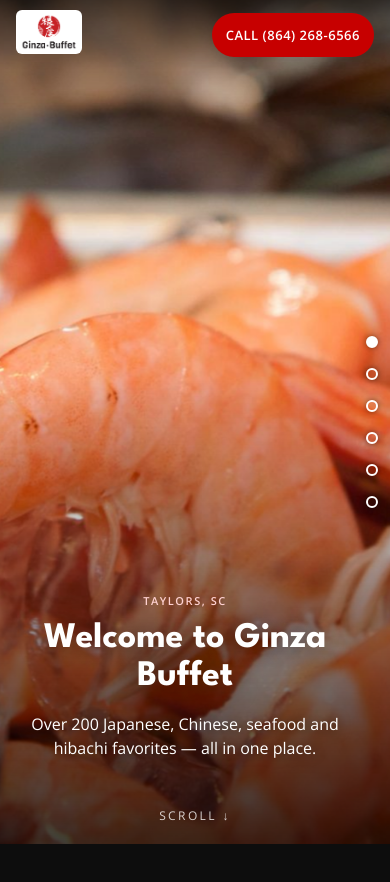
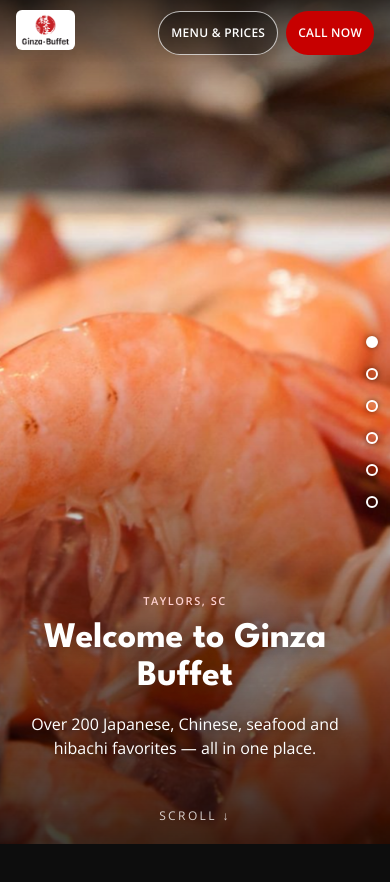
Before and after one commit to acedragon911/ginza-buffet-taylors, a plain HTML site: page scroll.html in a window 390 px wide. Shown: the top 882 px of the page. Drawn offline with nearby package versions, Linux system fonts and the light colour scheme.

Commit message:
Show Menu & Prices next to Call on mobile
Co-Authored-By: Claude Opus 5.5 <noreply@anthropic.com>

```diff
--- a/scroll.html
+++ b/scroll.html
@@ -26,7 +26,14 @@ header nav{display:flex;gap:10px;align-items:center}
 .pill.ghost{border:1px solid rgba(255,255,255,.7);background:rgba(0,0,0,.35);color:#fff}
 .pill.solid{background:var(--red)}
 .pill.solid:hover{background:var(--red-hover)}
-@media (max-width:520px){header .pill.ghost{display:none}}
+.short{display:none}
+@media (max-width:520px){
+  header{gap:8px}
+  header nav{gap:8px}
+  header .pill{padding:0 12px;font-size:12px;letter-spacing:.02em;white-space:nowrap}
+  header .long{display:none}
+  header .short{display:inline}
+}
 
 /* scroll story */
 .story{position:relative}
@@ -59,7 +66,7 @@ video.layer{display:none}
   .dots button{width:36px;height:32px}
   .caption{padding:0 40px 0 20px;bottom:calc(10vh + env(safe-area-inset-bottom))}
   .caption .kicker{font-size:11px;letter-spacing:.14em}
-  header img{height:44px}
+  header img{height:40px}
   .pill{min-height:44px;padding:0 14px;font-size:13px}
 }
 @media (max-height:500px) and (orientation:landscape){
@@ -93,7 +100,7 @@ footer{background:#151515;color:#c6c6c6;text-align:center;padding:24px 16px;font
   <a href="index.html" aria-label="Ginza Buffet home"><img src="images/logo.png" alt="Ginza Buffet"></a>
   <nav>
     <a class="pill ghost" href="index.html#menu">Menu &amp; Prices</a>
-    <a class="pill solid" href="tel:8642686566">Call (864) 268-6566</a>
+    <a class="pill solid" href="tel:8642686566" aria-label="Call (864) 268-6566"><span class="long">Call (864) 268-6566</span><span class="short">Call Now</span></a>
   </nav>
 </header>
 
```
